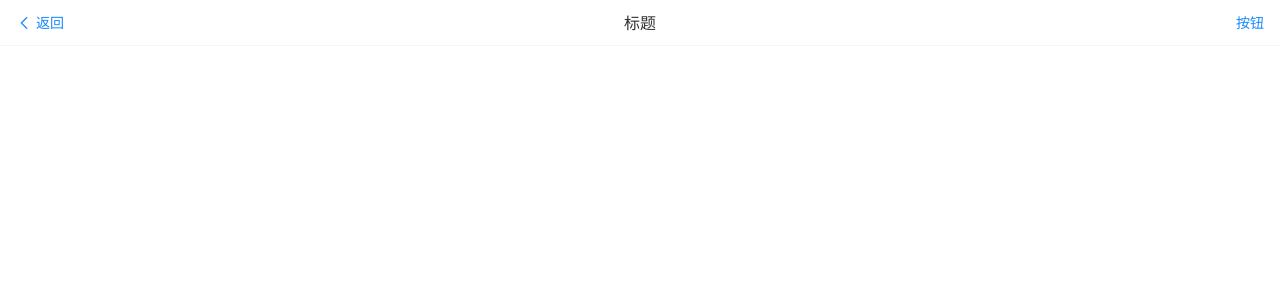
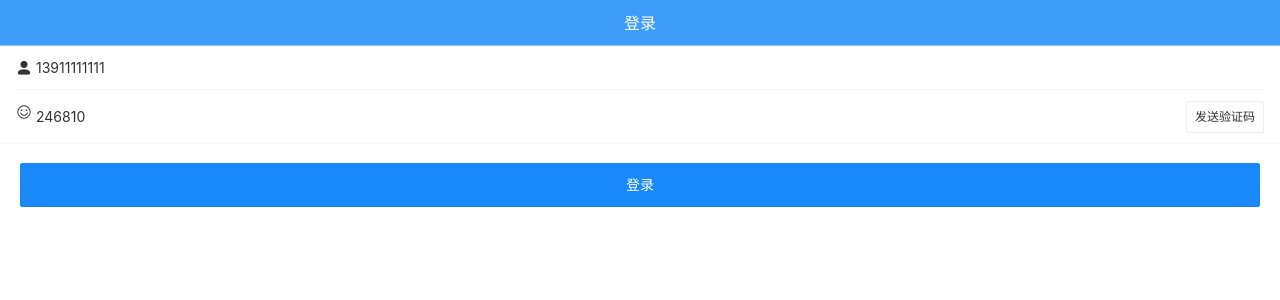
Before and after one commit to lily797/topline-mobile, a Vue app: page /#/login in a window 1280 px wide. Shown: the top 300 px of the page. Built offline with nearby package versions, Linux system fonts and the light colour scheme.

Commit message:
登录功能-发送请求

```diff
--- /dev/null
+++ b/src/api/user.js
@@ -0,0 +1,12 @@
+import request from '@/utils/request'
+
+/**
+ * 登录
+ * @param {*} 登录提交服务器数据 mobile,code
+ */
+export const login = ({ mobile, code }) => {
+  return request.post('/app/v1_0/authorizations', {
+    mobile,
+    code
+  })
+}
--- a/src/main.js
+++ b/src/main.js
@@ -4,7 +4,7 @@ import router from './router'
 import store from './store'
 import Vant from 'vant'
 import 'vant/lib/index.css'
-
+import './styles/index.less'
 Vue.use(Vant)
 Vue.config.productionTip = false
 
--- /dev/null
+++ b/src/styles/index.less
@@ -0,0 +1,6 @@
+.van-nav-bar {
+    background-color: #3e9df8;
+    .van-nav-bar__title {
+        color:#fff;
+    }
+}
--- a/src/views/Login.vue
+++ b/src/views/Login.vue
@@ -1,19 +1,52 @@
 <template>
   <div>
-    <van-nav-bar
-      title="标题"
-      left-text="返回"
-      right-text="按钮"
-      left-arrow
-      @click-left="onClickLeft"
-      @click-right="onClickRight"
-    />
+    <!-- 导航头 -->
+    <van-nav-bar title="登录" />
+
+    <!-- 输入框 -->
+    <van-cell-group>
+      <van-field left-icon="contact" v-model="user.mobile" placeholder="请输入手机号" />
+      <van-field left-icon="smile-o" v-model="user.code" placeholder="请输入验证码">
+        <van-button size="small" slot="button">发送验证码</van-button>
+      </van-field>
+    </van-cell-group>
+    <!-- 登录按钮 -->
+    <div class="login_btn">
+      <van-button class="btn" type="info" @click="handleLogin" >登录</van-button>
+    </div>
   </div>
 </template>
 
 <script>
-export default {}
+import { login } from '../api/user'
+export default {
+  name: 'Login',
+  data () {
+    return {
+      user: {
+        mobile: '13911111111',
+        code: '246810'
+      }
+    }
+  },
+  methods: {
+    async handleLogin () {
+      try {
+        const res = await login(this.user)
+        console.log(res)
+      } catch (err) {
+        console.log(err)
+      }
+    }
+  }
+}
 </script>
 
-<style>
+<style lang="less" scoped>
+.login_btn {
+  padding: 20px 20px;
+  .btn {
+    width: 100%;
+  }
+}
 </style>
```
